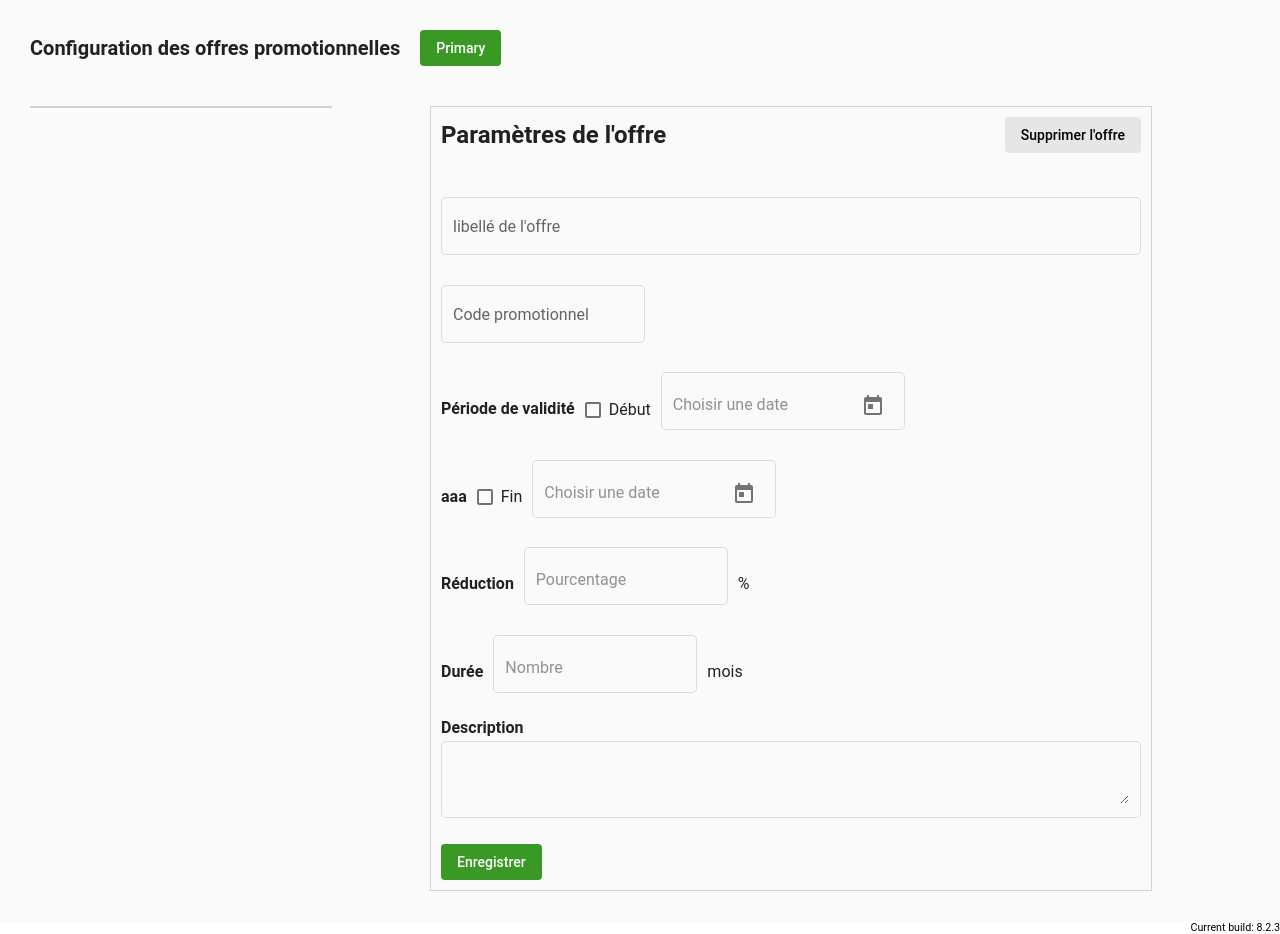
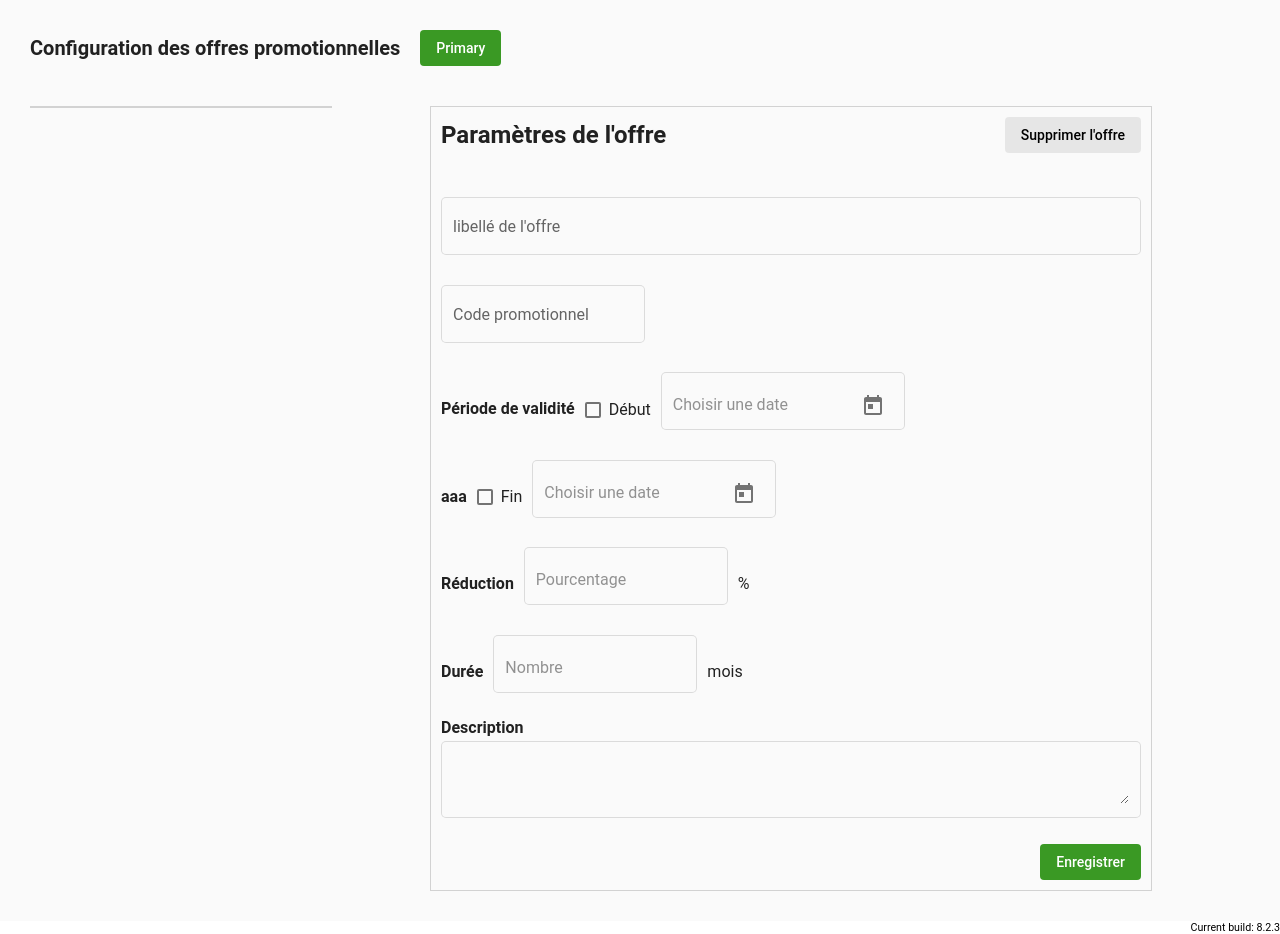
Before and after one commit to emilletpharma/Coupon, an Angular app: page / in a window 1280 px wide. Built offline with nearby package versions, Linux system fonts and the light colour scheme.

Commit message:
2 files modified

```diff
--- a/src/app/form-field-overview-example.html
+++ b/src/app/form-field-overview-example.html
@@ -69,7 +69,7 @@
 					<mat-form-field class="full-width" appearance="outline">
 						<textarea  matInput></textarea>
 					</mat-form-field>
-					<button mat-flat-button class="primary-button">Enregistrer</button>
+					<button mat-flat-button class="primary-button end">Enregistrer</button>
 		</div>
 		<div class="space"></div>
 	</div>
--- a/src/app/form-field-overview-example.scss
+++ b/src/app/form-field-overview-example.scss
@@ -86,6 +86,10 @@
   font-weight: 600;
 }
 
+.end {
+  align-self: flex-end;
+}
+
 
 
         .horizontal {
```
